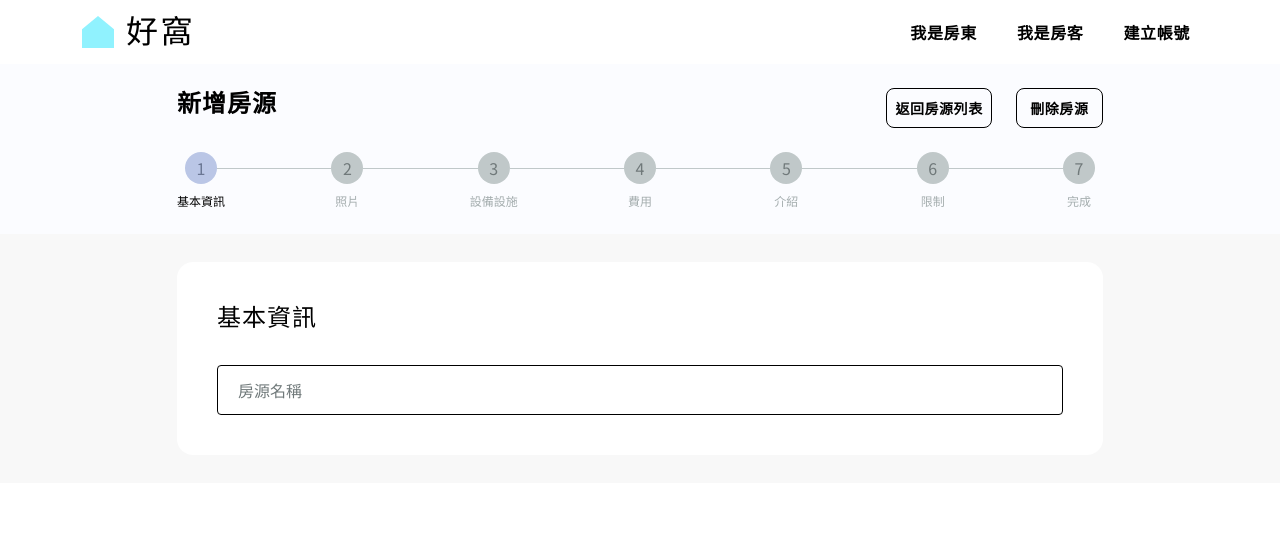
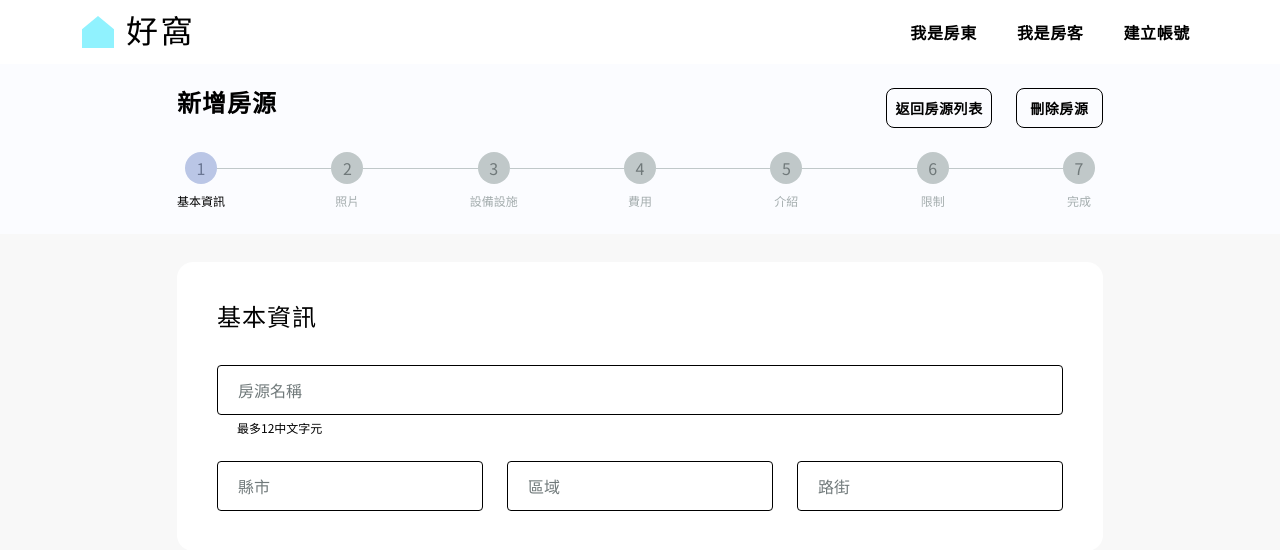
Before and after one commit to Eshiunm/Rocket_HowOh, a React (Vite) app: page /post in a window 1280 px wide. Shown: the top 550 px of the page. Built offline with nearby package versions, Linux system fonts and the light colour scheme; a web font is replaced by a local one.

Commit message:
style: modify city.district.road input style

```diff
--- a/src/Components/landLordManagement/posts/procedures/BasicInformation.tsx
+++ b/src/Components/landLordManagement/posts/procedures/BasicInformation.tsx
@@ -6,6 +6,13 @@ import { ProcedureContext } from "../../../../pages/landlordManagement/AddNew";
 
 export default function BasicInformation() {
   const [isNameFocused, setIsNameFocused] = useState(false);
+  const [isCityFocused, setIsCityFocused] = useState(false);
+  const [isDistrictFocused, setIsDistrictFocused] = useState(false);
+  const [isRoadFocused, setIsRoadFocused] = useState(false);
+  // const [isCityFocused, setIsCityFocused] = useState(false);
+  // const [isCityFocused, setIsCityFocused] = useState(false);
+  // const [isCityFocused, setIsCityFocused] = useState(false);
+  // const [isCityFocused, setIsCityFocused] = useState(false);
   const { register, handleSubmit, watch } = useForm({
     defaultValues: {
       name: "",
@@ -38,9 +45,10 @@ export default function BasicInformation() {
     <div className="p-5">
       <h3 className="add-new-title">基本資訊</h3>
       <form className="layout-grid gap-6 pt-2.5" onSubmit={handleSubmit(onSubmit)}>
+        <div className="col-span-12">
           <div
             tabIndex={0}
-          className={`col-span-12 relative flex w-full p-3 rounded-[4px] ${
+            className={`relative flex w-full p-3 rounded-[4px] ${
               isNameFocused ? "border-Brand-30 border-2" : "border-black border"
             }`}
           >
@@ -58,7 +66,74 @@ export default function BasicInformation() {
               房源名稱
             </label>
           </div>
-
+          <p className="text-sans-caption pt-1 pl-5">最多12中文字元</p>
+        </div>
+        <div className="col-span-4">
+          <div
+            tabIndex={0}
+            className={`relative flex w-full p-3 rounded-[4px] ${
+              isCityFocused ? "border-Brand-30 border-2" : "border-black border"
+            }`}
+          >
+            <input
+              type="text"
+              id="city"
+              className="block w-full p-0 pl-1 text-sans-body1 text-black bg-transparent border-none appearance-none focus:ring-0 peer"
+              placeholder=""
+              onFocus={() => setIsCityFocused(true)}
+            />
+            <label
+              htmlFor="city"
+              className="absolute text-sans-body1 text-Neutral-50 duration-200 transform -translate-y-4 scale-75 top-[3px] z-10 origin-[0] bg-white px-2 peer-focus:px-2 peer-focus:text-black peer-placeholder-shown:scale-100 peer-placeholder-shown:-translate-y-1/2 peer-placeholder-shown:top-1/2 peer-focus:top-[3px] peer-focus:scale-75 peer-focus:-translate-y-4 start-3"
+            >
+              縣市
+            </label>
+          </div>
+        </div>
+        <div className="col-span-4">
+          <div
+            tabIndex={0}
+            className={`relative flex w-full p-3 rounded-[4px] ${
+              isDistrictFocused ? "border-Brand-30 border-2" : "border-black border"
+            }`}
+          >
+            <input
+              type="text"
+              id="district"
+              className="block w-full p-0 pl-1 text-sans-body1 text-black bg-transparent border-none appearance-none focus:ring-0 peer"
+              placeholder=""
+              onFocus={() => setIsDistrictFocused(true)}
+            />
+            <label
+              htmlFor="district"
+              className="absolute text-sans-body1 text-Neutral-50 duration-200 transform -translate-y-4 scale-75 top-[3px] z-10 origin-[0] bg-white px-2 peer-focus:px-2 peer-focus:text-black peer-placeholder-shown:scale-100 peer-placeholder-shown:-translate-y-1/2 peer-placeholder-shown:top-1/2 peer-focus:top-[3px] peer-focus:scale-75 peer-focus:-translate-y-4 start-3"
+            >
+              區域
+            </label>
+          </div>
+        </div>
+        <div className="col-span-4">
+          <div
+            tabIndex={0}
+            className={`relative flex w-full p-3 rounded-[4px] ${
+              isRoadFocused ? "border-Brand-30 border-2" : "border-black border"
+            }`}
+          >
+            <input
+              type="text"
+              id="road"
+              className="block w-full p-0 pl-1 text-sans-body1 text-black bg-transparent border-none appearance-none focus:ring-0 peer"
+              placeholder=""
+              onFocus={() => setIsRoadFocused(true)}
+            />
+            <label
+              htmlFor="road"
+              className="absolute text-sans-body1 text-Neutral-50 duration-200 transform -translate-y-4 scale-75 top-[3px] z-10 origin-[0] bg-white px-2 peer-focus:px-2 peer-focus:text-black peer-placeholder-shown:scale-100 peer-placeholder-shown:-translate-y-1/2 peer-placeholder-shown:top-1/2 peer-focus:top-[3px] peer-focus:scale-75 peer-focus:-translate-y-4 start-3"
+            >
+              路街
+            </label>
+          </div>
+        </div>
         {/* <div className="flex gap-6">
           <div className="add-new-input-block">
             <label htmlFor="city" className="text-sm">
```
Lines whose indentation alone changed are shown as unchanged.
